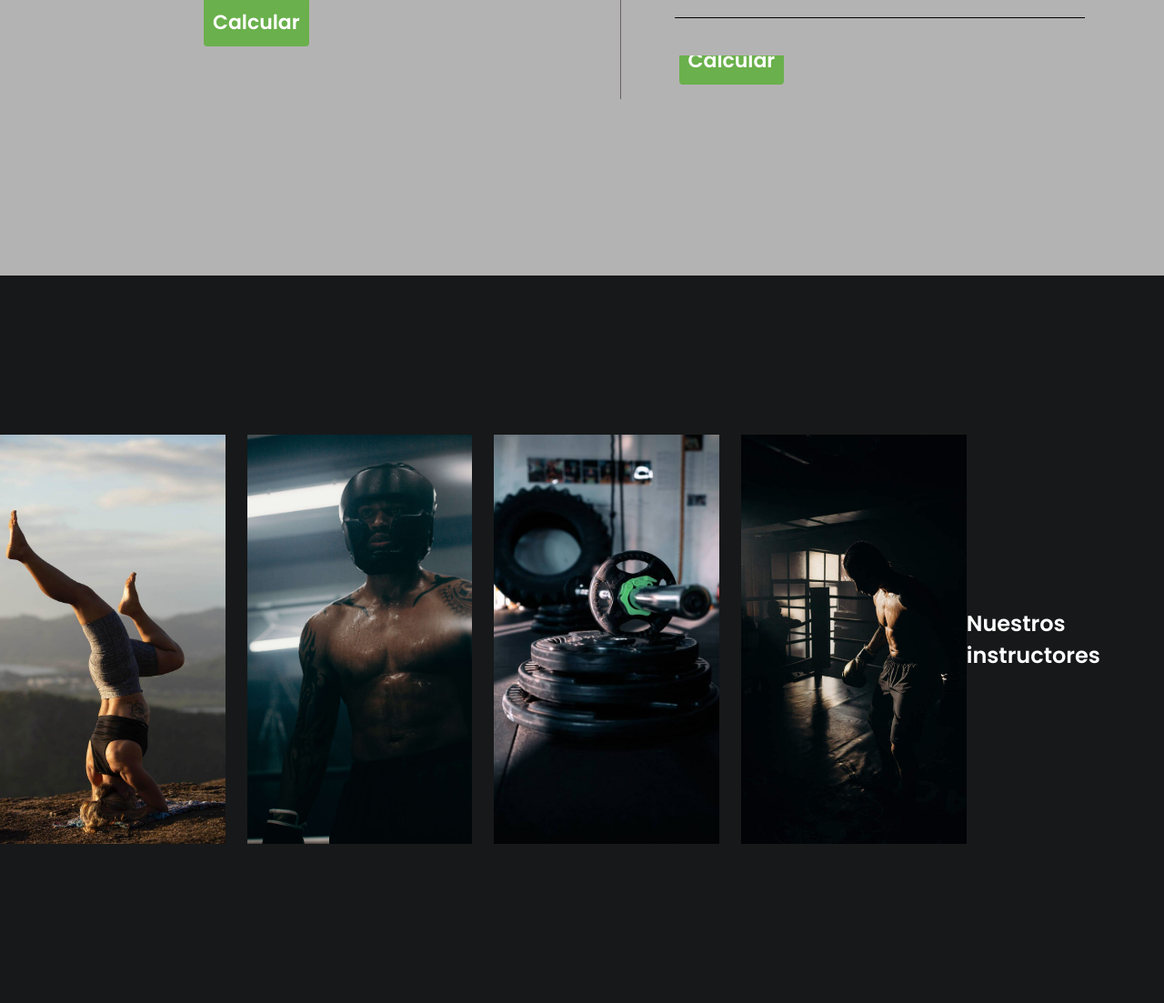
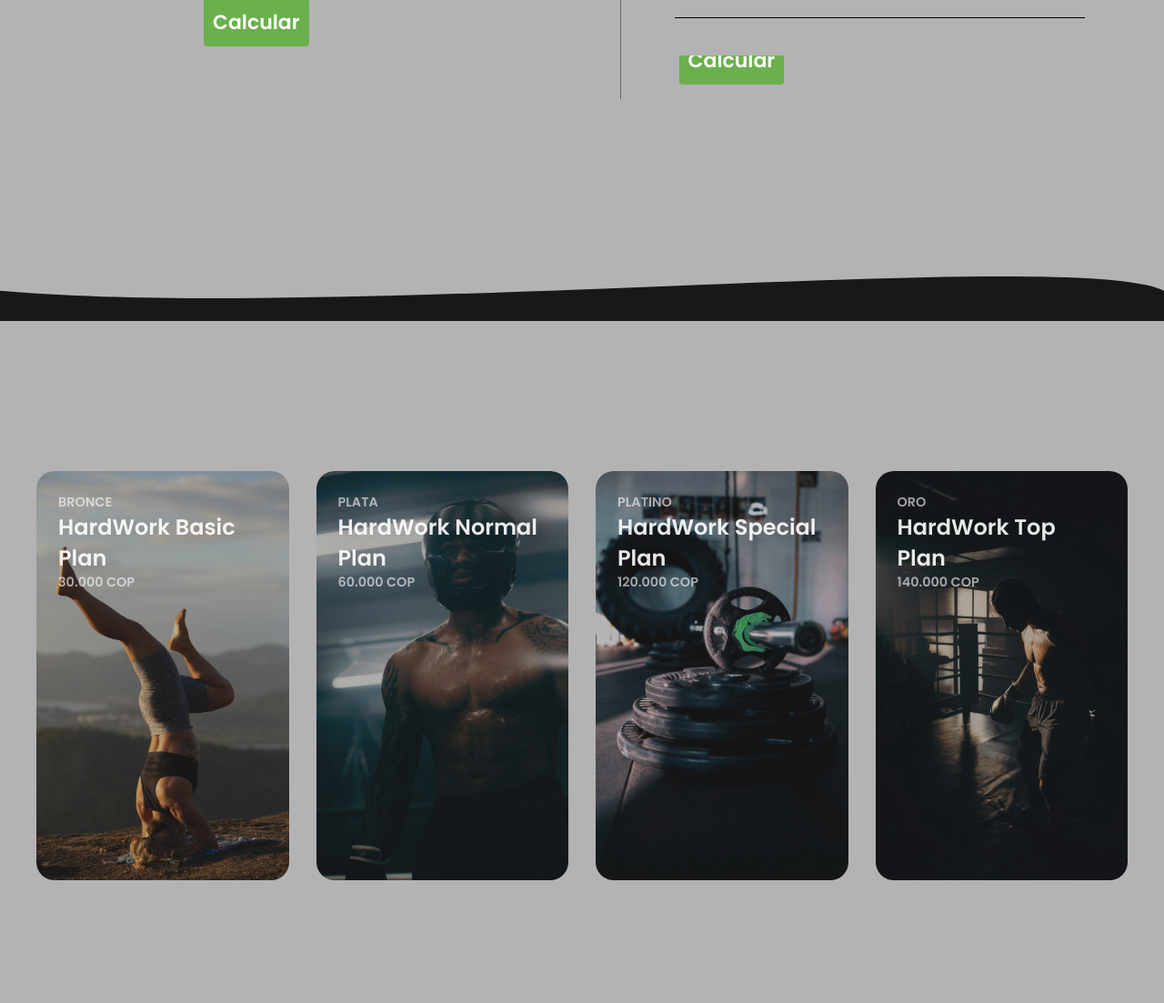
Before and after one commit to LMGP2002/ProyectoWeb, a PHP site: page /HTML/index.html in a window 1280 px wide. Shown: the part 2097-3200 px from the top of the page at 91% size. Run offline with PHP 8.4, Linux system fonts and the light colour scheme; some libraries are stand-ins or nearby versions.

Commit message:
Sección planes terminada

```diff
--- a/CSS/estilos.css
+++ b/CSS/estilos.css
@@ -897,39 +897,6 @@ background: #B4B3B3; /* fallback for old browsers */
     background: #B4B3B3;
 }
 
-/* Planes section */
-.Planes_container{
-    height: 100vh;
-    width: 100%;
-    display: flex;
-    justify-content: center;
-    align-items: center;
-    background: #171819;
-}
-.cards{
-    display: grid;
-    grid-template-columns: repeat(4,1fr);
-    column-gap: 24px;
-    max-width: 1200px;
-    width: 100%;
-}
-.card{
-    position: relative;
-    list-style: none;
-    height: 450px;
-}
-
-.background_card{
-    position: absolute;
-    top: 0;
-    left: 0;
-    bottom: 0;
-    right: 0;
-    width: 100%;
-    height: 100%;
-    object-fit: cover;
-
-}
 
 #style-metabo-esta{
     position: absolute;
@@ -1073,3 +1040,76 @@ background: #B4B3B3; /* fallback for old browsers */
 #sex, #pes, #esta, #ed:focus{
     outline:none;
 }
+
+/* Planes section */
+.Planes_container{
+    /* border-top: 10px solid #171819; */
+    position: relative;
+    height: 100vh;
+    width: 100%;
+    display: flex;
+    justify-content: center;
+    align-items: center;
+    background: #B4B3B3;
+    padding-top: 80px;
+}
+.wave{
+    position: absolute;
+    top: 0;
+    left: 0;
+    width: 100%;
+    fill: #171819;
+}
+.cards{
+    display: grid;
+    grid-template-columns: repeat(4,1fr);
+    column-gap: 30px;
+    max-width: 1200px;
+    width: 100%;
+}
+.card{
+    position: relative;
+    list-style: none;
+    height: 450px;
+    border-radius: 20px;
+}
+
+.background_card{
+    position: absolute;
+    top: 0;
+    left: 0;
+    bottom: 0;
+    right: 0;
+    width: 100%;
+    height: 100%;
+    object-fit: cover;
+    filter: brightness(0.75) saturate(1.2) contrast(0.85);
+    transform: scale(1) translateZ(0);
+    transform-origin: center;
+    transition: filter 200ms linear, transform 200ms linear;
+    border-radius: 20px;
+
+}
+.card:hover .background_card{
+    transform: scale(1.05) translateZ(0);
+}
+.card_content{
+    position: absolute;
+    top: 0;
+    left: 0;
+    padding: 24px;
+}
+.category{
+    color: rgba(255, 255, 255, 0.6);
+    text-transform: uppercase;
+    font-size: 0.9rem;
+}
+.card_heading{
+    color: rgba(255, 255, 255, 0.9);
+    font-size: 1.5rem;
+    line-height: 1.4;
+    text-shadow: 2px 2px 20px rgba(0, 0, 0, 0.2);
+}
+.cards:hover > .card:not(:hover) .background_card{
+    filter: brightness(0.5) saturate(0) contrast(1.2) blur(5px);
+}
--- a/HTML/index.html
+++ b/HTML/index.html
@@ -192,45 +192,41 @@
 
     <!-- Planes -->
     <section id="plans" class="Planes_container">
+        <div class="wave" style="height: 150px; overflow: hidden;" ><svg viewBox="0 0 500 150" preserveAspectRatio="none" style="height: 50px; width: 100%;"><path d="M0.00,49.98 C149.99,150.00 460.78,-94.23 500.00,49.98 L500.00,150.00 L0.00,150.00 Z" style="stroke: none; fill: #171819;"></path></svg></div>
         <div class="cards">
             <a class="card" href="">
                 <img src="../Recursos/1.jpg" class="background_card" alt="gym">
                 <div class="card_content">
-                    <p class="category">Platino</p>
-                    <h3 class="card_heading">Example Card Headind</h3>
+                    <p class="category">Bronce</p>
+                    <p class="card_heading">HardWork Basic Plan</p>
+                    <p class="category">30.000 COP</p>
                 </div>
             </a>
             <a class="card" href="">
                 <img src="../Recursos/2.jpg" class="background_card" alt="gym">
                 <div class="card_content">
-                    <p class="category">Platino</p>
-                    <h3 class="card_heading">Example Card Headind</h3>
+                    <p class="category">Plata</p>
+                    <p class="card_heading">HardWork Normal Plan</p>
+                    <p class="category">60.000 COP</p>
                 </div>
             </a>
             <a class="card" href="">
                 <img src="../Recursos/3.jpg" class="background_card" alt="gym">
                 <div class="card_content">
                     <p class="category">Platino</p>
-                    <h3 class="card_heading">Example Card Headind</h3>
+                    <p class="card_heading">HardWork Special Plan</p>
+                    <p class="category">120.000 COP</p>
                 </div>
             </a>
             <a class="card" href="">
                 <img src="../Recursos/4.jpg" class="background_card" alt="gym">
                 <div class="card_content">
-                    <p class="category">Platino</p>
-                    <h3 class="card_heading">Example Card Headind</h3>
+                    <p class="category">Oro</p>
+                    <p class="card_heading">HardWork Top Plan</p>
+                    <p class="category">140.000 COP</p>
                 </div>
             </a>
         </div>
-    <!-- Instructores -->
-    <section class="instructor_container" id="instructores">
-        <h2>Nuestros instructores</h2>
-        <article class="instructor_content">
-            <div class="instructores instructor1"></div>
-            <div class="instructores instructor2"></div>
-            <div class="instructores instructor3"></div>
-        </article>
-    </section>
     <script src="../JS/funcionamiento.js"></script>
     <script src="../JS/jquery-3.6.0.min.js"></script>
     <script src="../JS/estilos.js"></script>
```
Also changed, not shown: Recursos/2.jpg.
